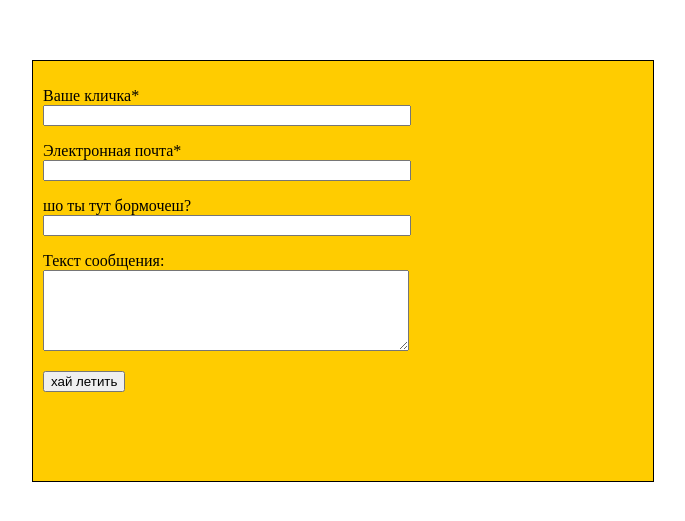
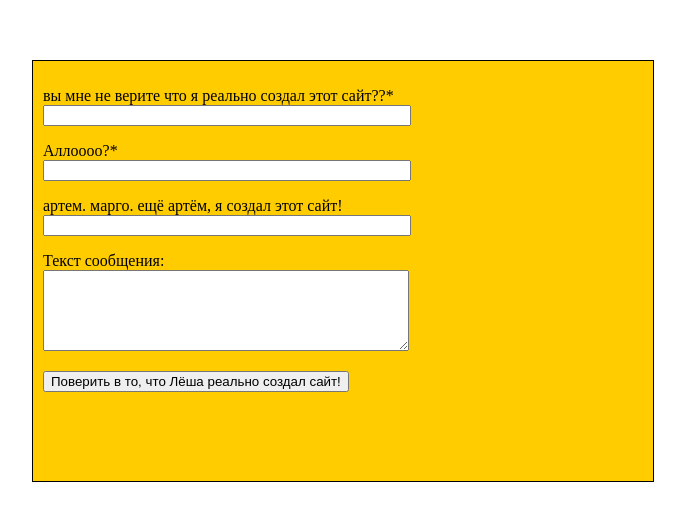
Before and after one commit to emanresu-sruletomnabalkone/siteset, a plain HTML site: page index.html in a window 1280 px wide. Shown: the part 129-650 px from the top of the page, without its empty margins (297-982 px from the left). Drawn offline with Linux system fonts and the light colour scheme.

Commit message:
Update index.html

```diff
--- a/index.html
+++ b/index.html
@@ -22,14 +22,14 @@
 <body>
 <div class="blok-center">
 <form>
-<p>Ваше кличка*<br />
+<p>вы мне не верите что я реально создал этот сайт??*<br />
 <input class="input" name="name" ENGINE="text" style="width:60%" /></p>
-<p>Электронная почта*<br />
+<p>Аллоооо?*<br />
 <input class="input" name="email" type="text" style="width:60%" /></p>
-<p>шо ты тут бормочеш?<br />
+<p>артем. марго. ещё артём, я создал этот сайт!<br />
 <input class="input" name="sub" type="text" style="width:60%" /></p>
 <p>Текст сообщения:<br /><textarea name="body" cols="1" rows="5" style="width:60%" /></textarea></p>
-<p><input id="submit" value="хай летить" type="submit" /></p>
+<p><input id="submit" value="Поверить в то, что Лёша реально создал сайт!" type="submit" /></p>
 </form>
 </div>
 </body>
```
